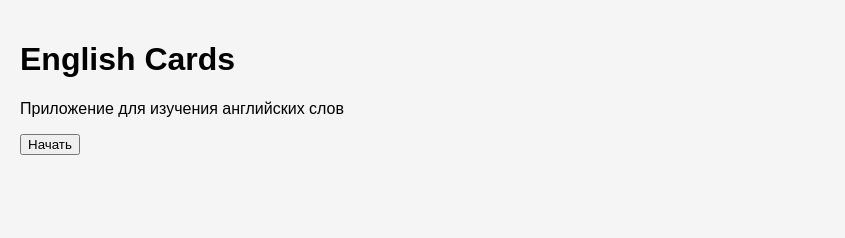
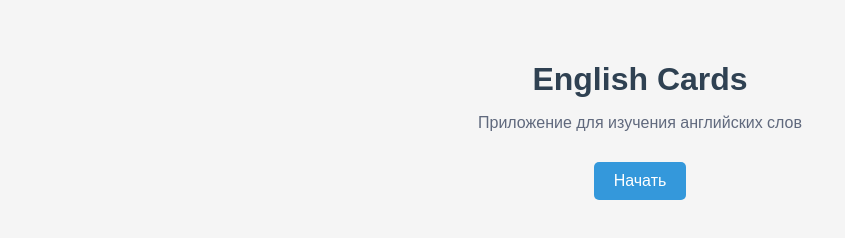
Before and after one commit to aliisakas/tungtungquizur, a plain HTML site: page frontend/index.html in a window 1280 px wide. Shown: the whole page, without its empty margins (0-845 px from the left). Drawn offline with Linux system fonts and the light colour scheme.

Commit message:
бэк главной стр

```diff
--- a/frontend/css/styles.css
+++ b/frontend/css/styles.css
@@ -4,6 +4,37 @@ body {
     margin: 0;
     padding: 20px;
     background-color: #f5f5f5;
+}
+
+h1 {
+    color: #2f4152;
+    margin-bottom: 10px;
+}
+p {
+    color: #60697d;
+    margin-bottom: 30px;
+}
+
+.app {
+    max-width: 600px; /* Максимальная ширина контейнера */
+    margin: 0 auto; /* Центрирование по горизонтали */
+    padding: 20px; /* Внутренние отступы */
+    text-align: center; /* Выравнивание текста по центру */
+}
+
+.main-button {
+    padding: 10px 20px; /* Отступы внутри кнопки */
+    background: #3498db; /* Синий цвет фона */
+    color: white; /* Белый текст */
+    border: none; /* Без рамки */
+    border-radius: 5px; /* Закруглённые углы */
+    font-size: 1rem; /* Размер текста */
+    cursor: pointer; /* Курсор-указатель при наведении */
+    transition: background 0.3s; /* Плавное изменение цвета */
+}
+
+.main-button:hover {
+    background: #2980b9; /* Темно-синий при наведении */
 }
 
 /* Контейнер карточки */
```
Also changed, not shown: CMakeLists.txt.
